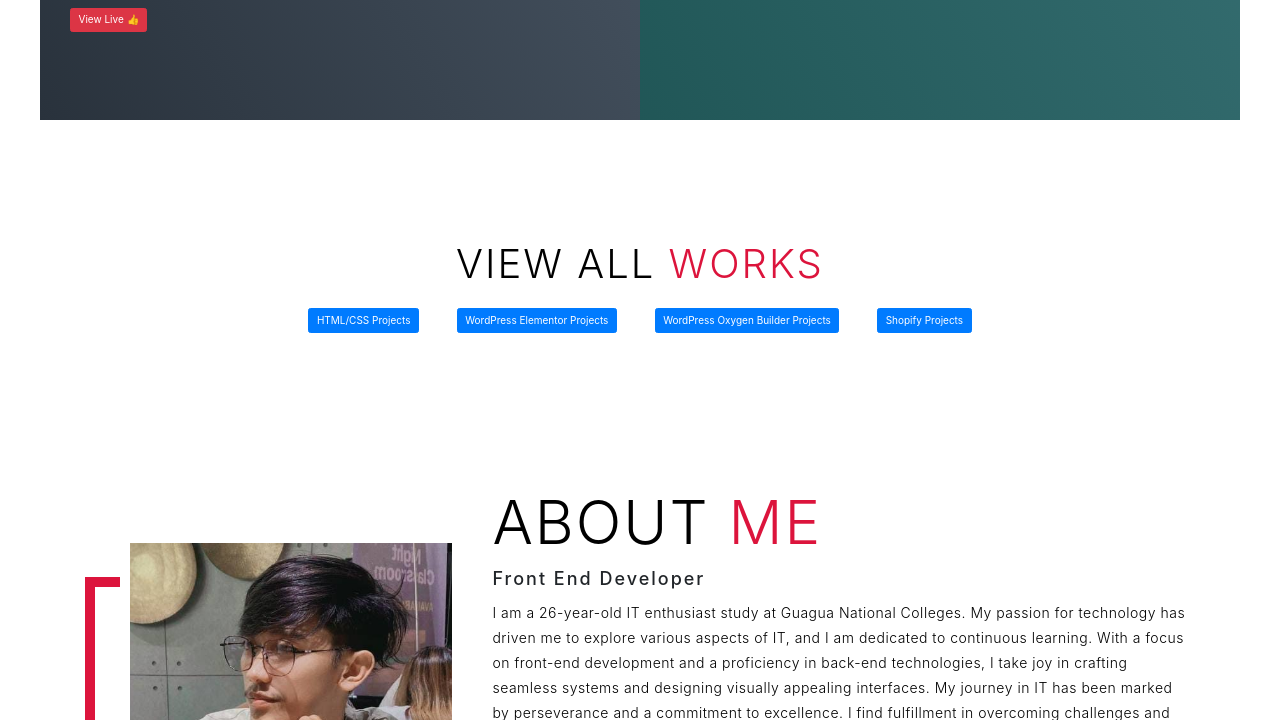
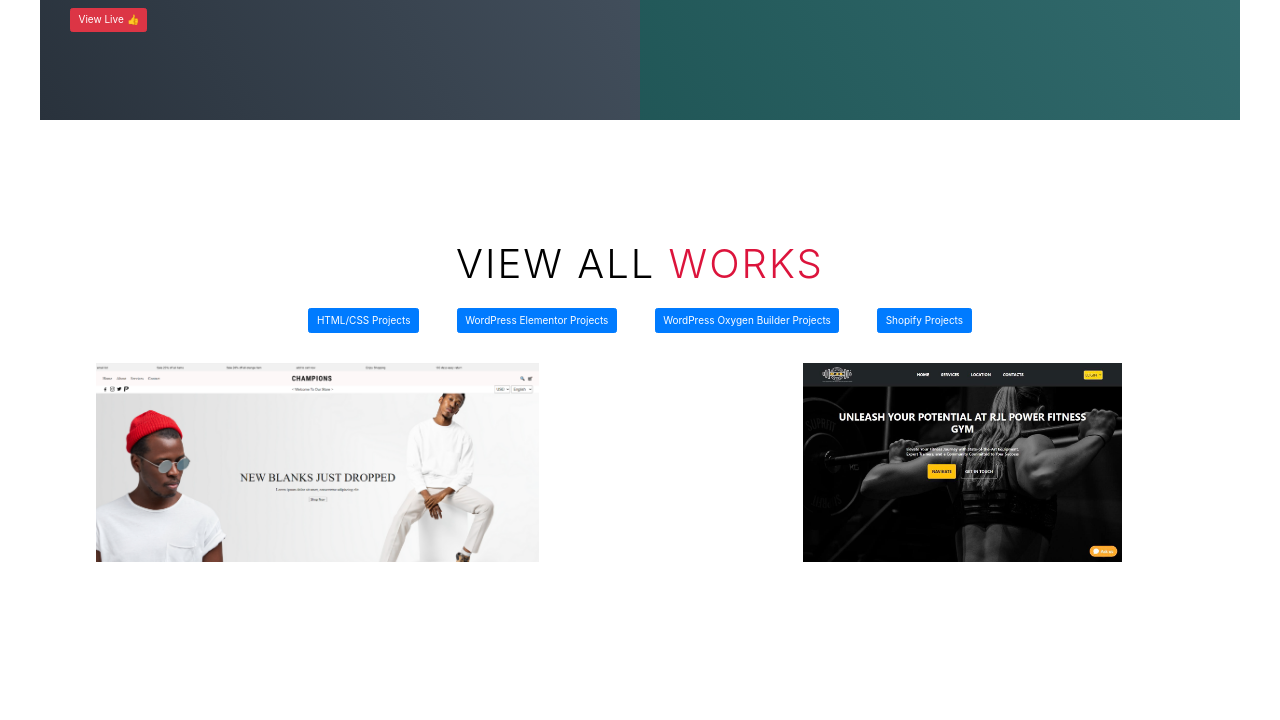
Before and after one commit to Darrellampa/MyPortfolio.1, a plain HTML site: page index.html in a window 1280 px wide. Both pictures are taken after a click on the link "HTML/CSS Projects". Shown: the part 3717-4437 px from the top of the page. Drawn offline with nearby package versions, Linux system fonts and the light colour scheme.

Commit message:
Update index.html

```diff
--- a/index.html
+++ b/index.html
@@ -299,6 +299,19 @@
    <link rel="stylesheet" href="https://stackpath.bootstrapcdn.com/bootstrap/4.5.2/css/bootstrap.min.css">
    >
   <script src="./app.js"></script>
+    <script>
+  function toggleProjects(projectId) {
+  const projectGalleries = document.querySelectorAll('.project-gallery');
+  projectGalleries.forEach(gallery => {
+    gallery.style.display = 'none';
+  });
+
+  const selectedGallery = document.getElementById(projectId);
+  if (selectedGallery) {
+    selectedGallery.style.display = 'flex';
+  }
+}
+  </script>
 </body>
 
 </html>
```
